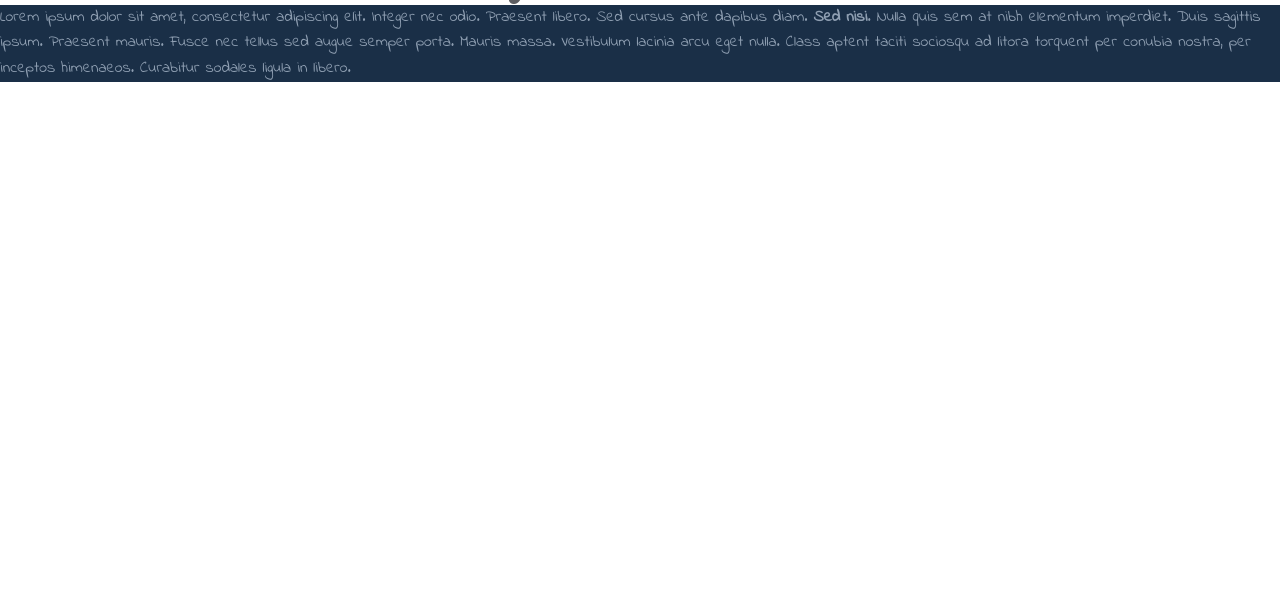
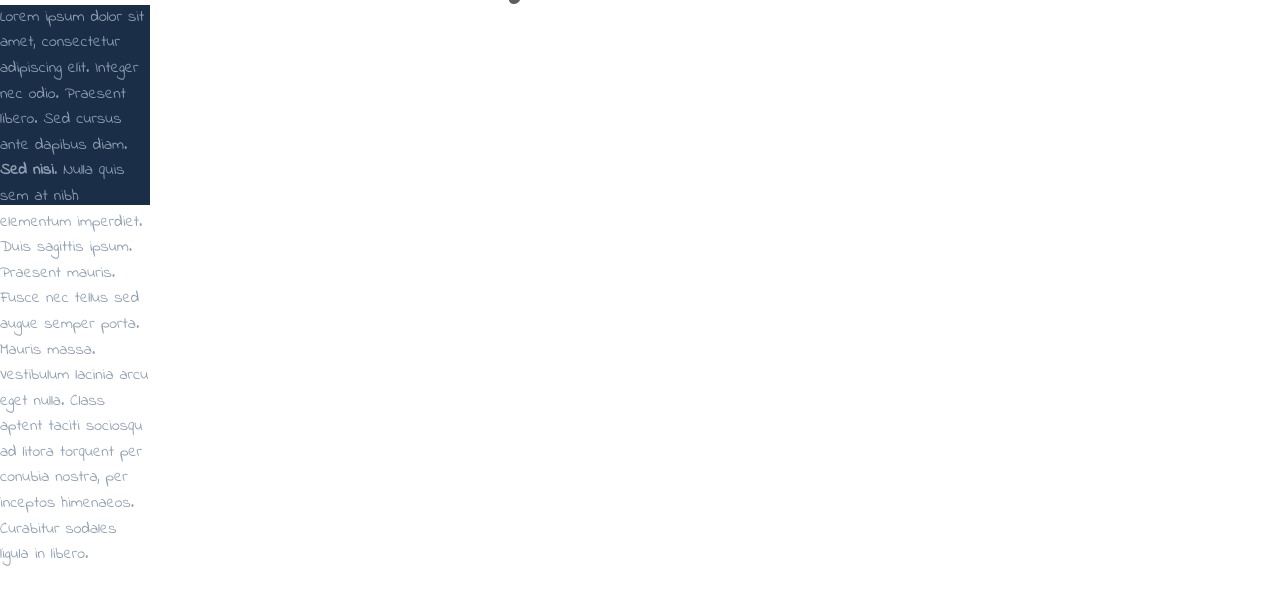
Before and after one commit to DropTheMic-Inc/DropTheMic-Inc.github.io, a plain HTML site: page index.html in a window 1280 px wide. Shown: the part 116-720 px from the top of the page. Drawn offline with Linux system fonts and the light colour scheme; files whose address does not match are found by name.

Commit message:
Initial Commit

```diff
--- a/stylesheet.css
+++ b/stylesheet.css
@@ -3,9 +3,12 @@ h1{
 	text-align: center;
 	color: #5d5e62;
 }
-div {
+div p {
 	font-family: 'Indie Flower';
 	text-align: left;
 	background-color: #1a2f47;
 	color: #8f9fb2;
+	height: 200px;
+	width: 150px;
+
 }
```
